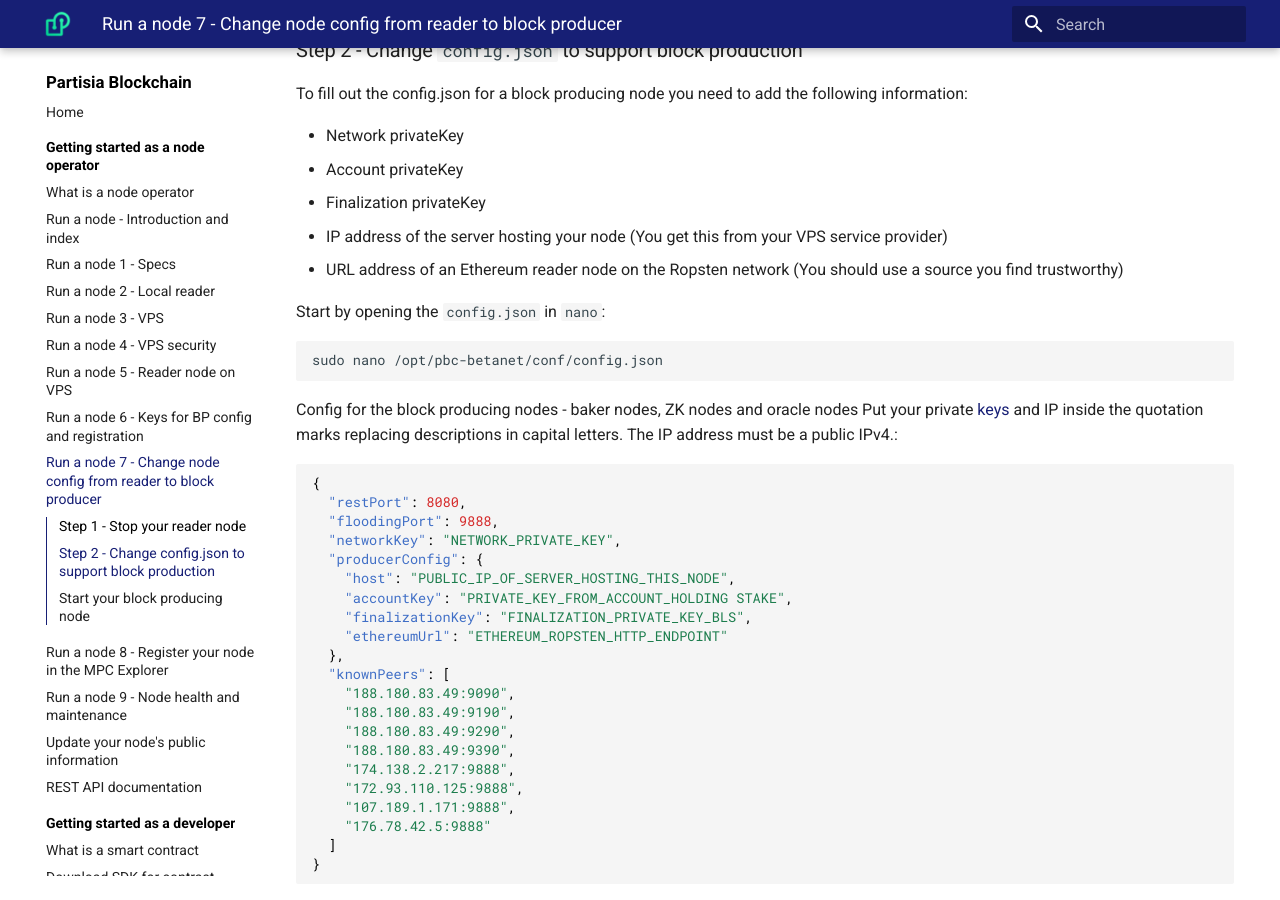
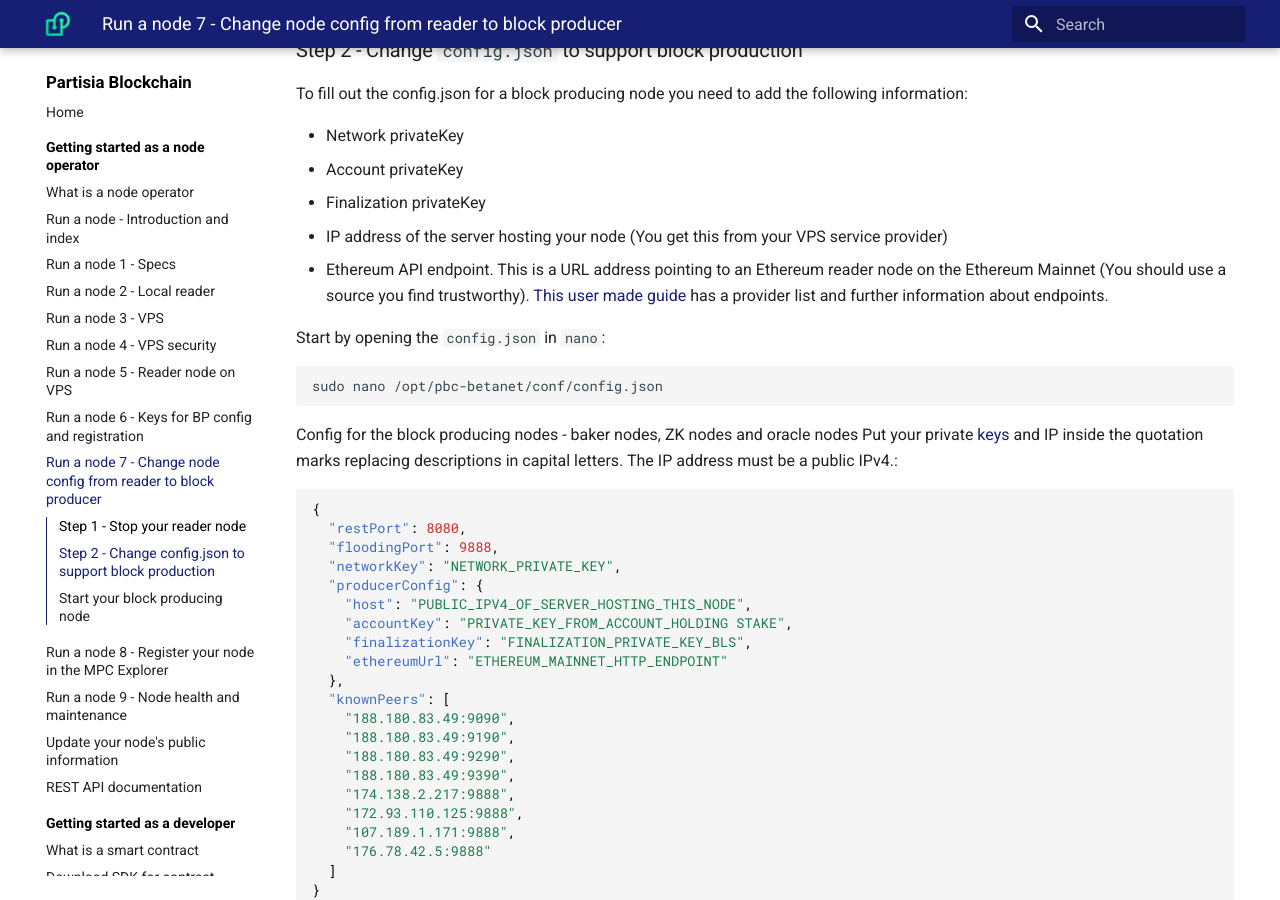
Before and after one commit to 0xSero/partisia-docs, an MkDocs documentation site: the page built from docs/operator-7-bp.md, in a window 1280 px wide and 900 px high, scrolled down 459 px. Built offline with MkDocs 1.6.1 and Material for MkDocs 9.7.7, drawn with Linux system fonts in a browser that asks for light colours; a script that is not in the unit is left out.

Commit message:
`config.json` correction

```diff
--- a/docs/operator-7-bp.md
+++ b/docs/operator-7-bp.md
@@ -25,7 +25,7 @@
 - Account privateKey
 - Finalization privateKey
 - IP address of the server hosting your node (You get this from your VPS service provider)
-- URL address of an Ethereum reader node on the Ropsten network (You should use a source you find trustworthy)
+- Ethereum API endpoint. This is a URL address pointing to an Ethereum reader node on the Ethereum Mainnet (You should use a source you find trustworthy). [This user made guide](https://docs.google.com/spreadsheets/d/1Eql-c0tGo5hDqUcFNPDx9v-6-rCYHzZGbITz2QKCljs/edit#gid=0) has a provider list and further information about endpoints.
 
 Start by opening the `config.json` in `nano`:
 
@@ -41,10 +41,10 @@
   "floodingPort": 9888,
   "networkKey": "NETWORK_PRIVATE_KEY",
   "producerConfig": {
-    "host": "PUBLIC_IP_OF_SERVER_HOSTING_THIS_NODE",
+    "host": "PUBLIC_IPV4_OF_SERVER_HOSTING_THIS_NODE",
     "accountKey": "PRIVATE_KEY_FROM_ACCOUNT_HOLDING STAKE",
     "finalizationKey": "FINALIZATION_PRIVATE_KEY_BLS",
-    "ethereumUrl": "ETHEREUM_ROPSTEN_HTTP_ENDPOINT"
+    "ethereumUrl": "ETHEREUM_MAINNET_HTTP_ENDPOINT"
   },
   "knownPeers": [
     "188.180.83.49:9090",
```
